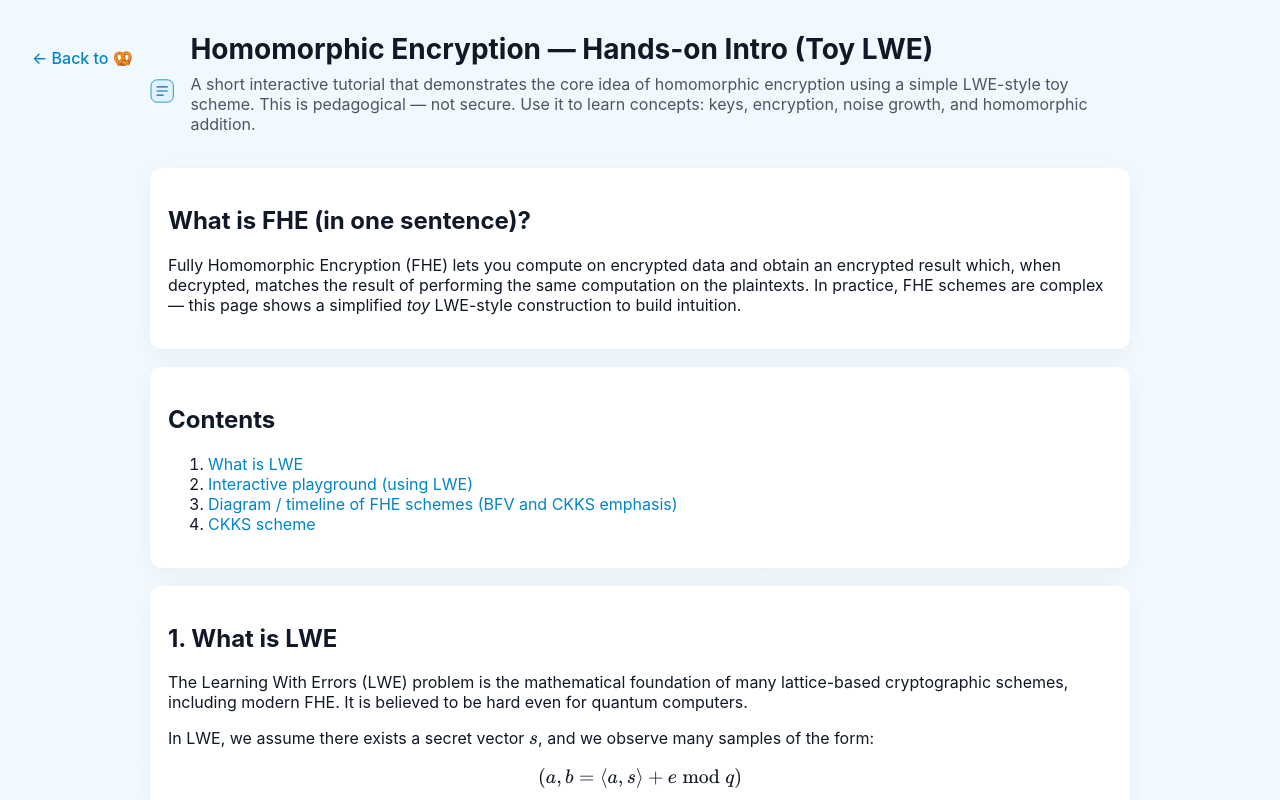
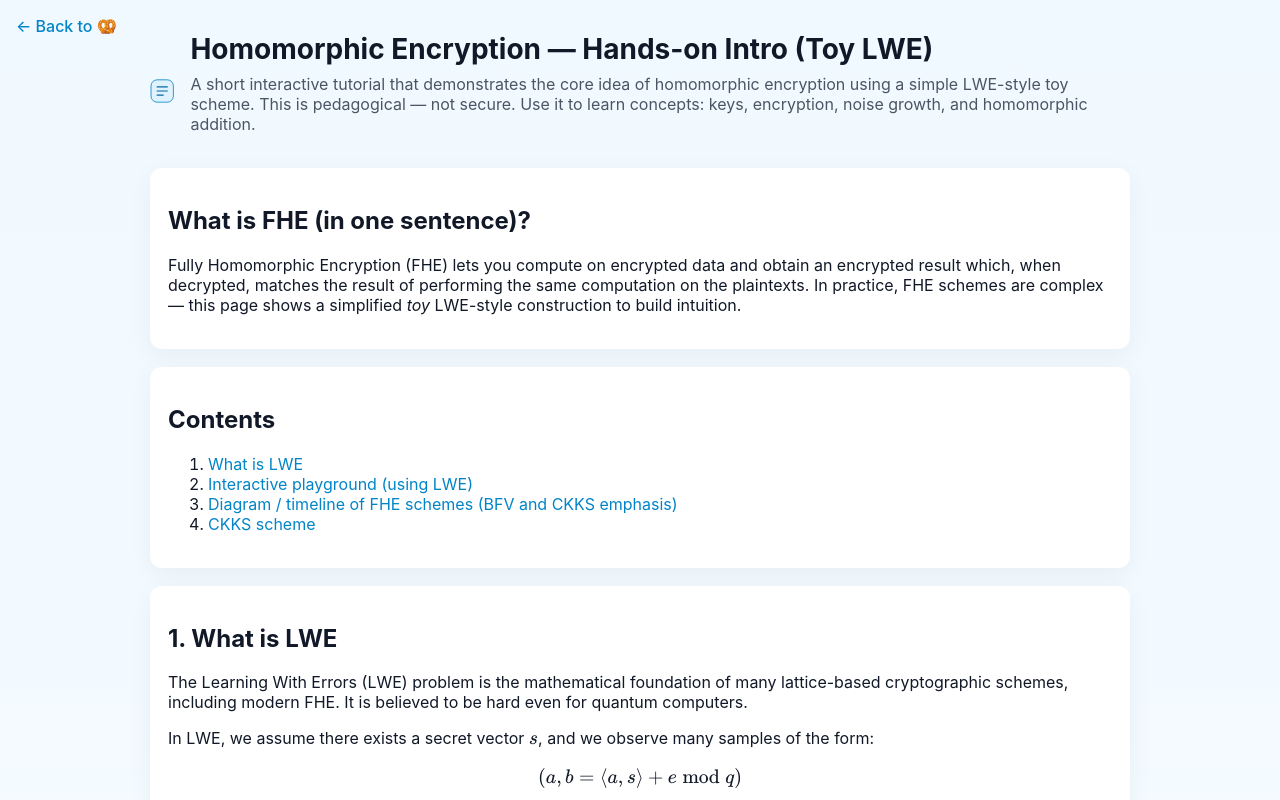
Before and after one commit to chow-yy/chow-yy.github.io, a plain HTML site: page FHE/fhe.html in a window 1280 px wide. Shown: the top 800 px of the page. Drawn offline with nearby package versions, Linux system fonts and the light colour scheme.

Commit message:
Update fhe.html

```diff
--- a/FHE/fhe.html
+++ b/FHE/fhe.html
@@ -29,8 +29,8 @@
     footer{margin-top:28px;color:var(--muted);font-size:13px;text-align:center}
     .note{background:#e0f2fe;padding:10px;border-radius:8px;color:#0369a1}
     .cite-note{margin-top:8px;font-size:11px;color:#6b7280}
-    .back-link{display:inline-block;float:left;margin:16px 0;font-size:16px;color:#0284c7;text-decoration:none;font-weight:500}
-    .back-link:hover{text-decoration:underline}
+    .back-link {position: fixed; top: 16px; left: 16px;  font-size: 16px; color: #0284c7; text-decoration: none; font-weight: 500; z-index: 1000;}
+    .back-link:hover {text-decoration: underline;}
     table{border-collapse:collapse;margin-top:12px;width:100%}
     table, th, td{border:1px solid #ccc}
     th, td{padding:6px;text-align:center}
```
